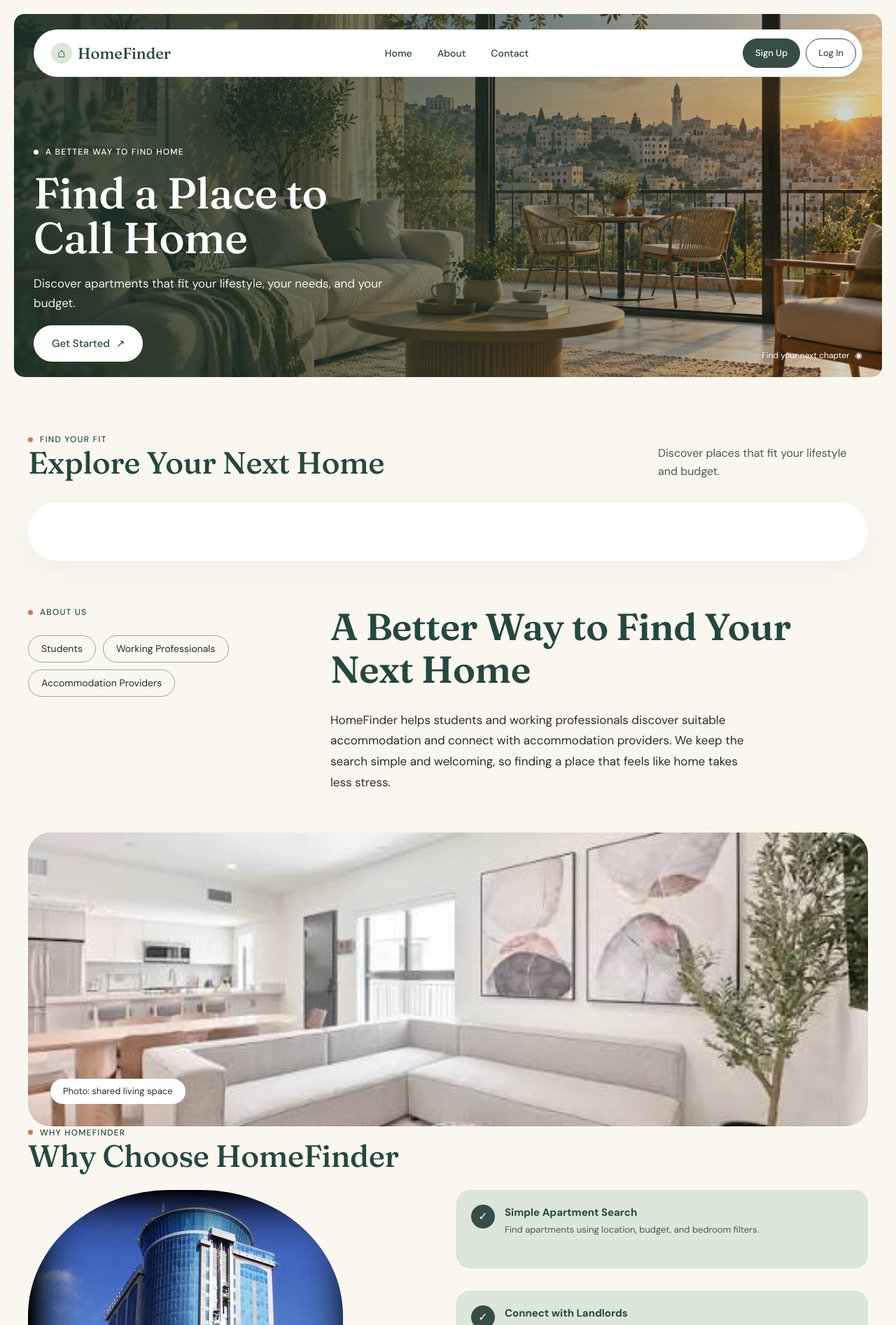
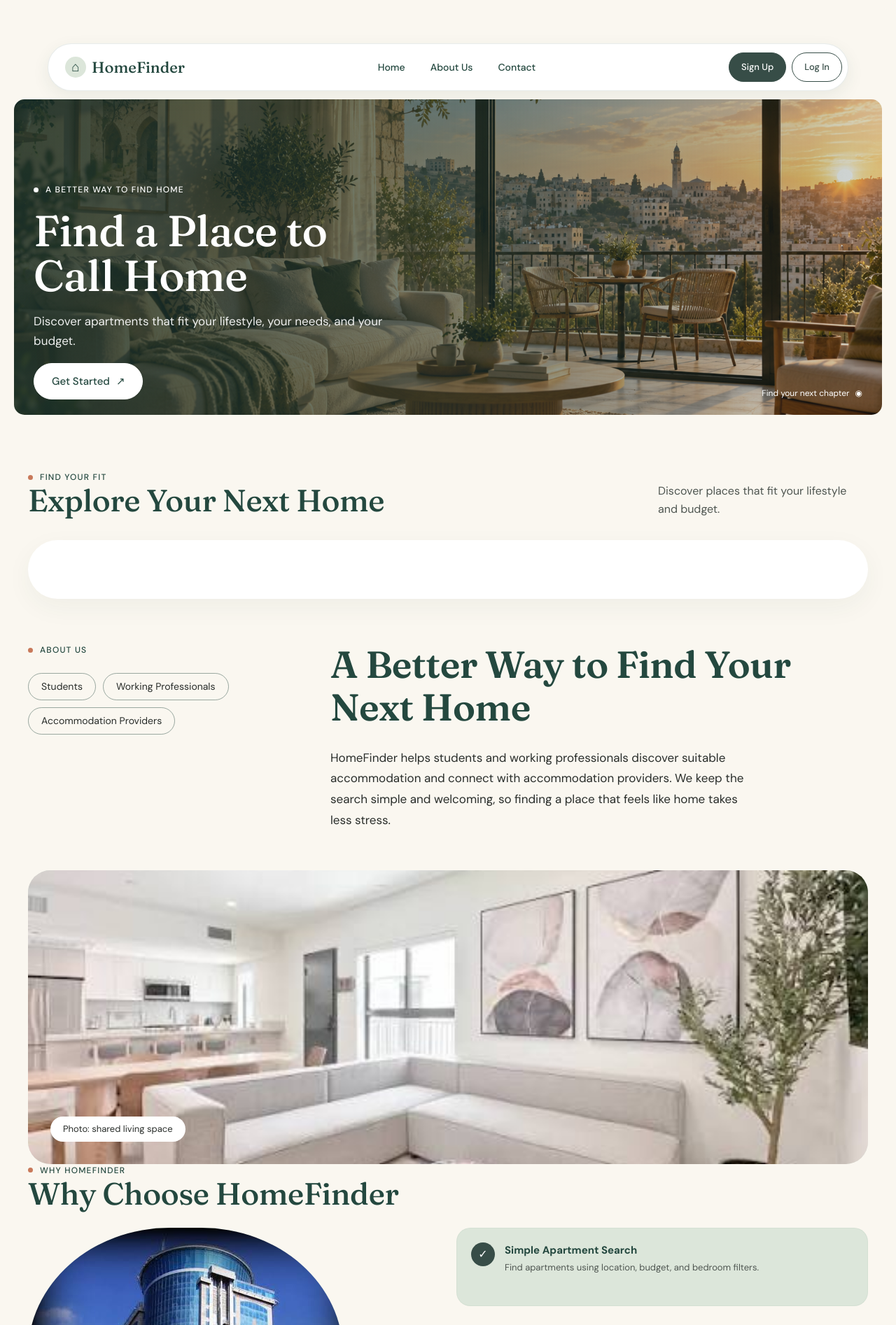
Before and after one commit to Toubassi/rental_website, a Django app: page / in a window 1280 px wide. Shown: the top 1894 px of the page at 70% size. Run offline with Django 5.2, Linux system fonts and the light colour scheme; data that the repository does not hold is empty; some libraries are stand-ins or nearby versions.

Commit message:
Home: use shared sticky nav with user menu

```diff
--- a/rental_site/login/static/css/home.css
+++ b/rental_site/login/static/css/home.css
@@ -77,7 +77,7 @@ select:focus-visible {
   max-width: 1400px;
   margin: 0 auto;
   padding: 8px;
-  overflow: hidden;
+  overflow: clip;
   border-radius: 5px;
   background: var(--cream);
 }
--- a/rental_site/login/templates/home.html
+++ b/rental_site/login/templates/home.html
@@ -16,44 +16,14 @@
     />
     <!-- our custom style -->
     <link href="{% static 'css/home.css' %}" rel="stylesheet" />
+        <link href="{% static 'css/site-nav.css' %}" rel="stylesheet" />
   </head>
   <body>
     <div class="page-frame">
+            {% include "partials/site_nav.html" %}
       <!-- Header and hero -->
       <header class="hero">
-        <nav
-          class="d-flex align-items-center justify-content-between flex-wrap gap-3"
-          aria-label="Main navigation"
-        >
-          <a href="{% url 'index' %}" class="brand">
-            <span class="brand-icon" aria-hidden="true">⌂</span>
-            HomeFinder
-          </a>
 
-          <div class="navigation-links">
-            <a href="/">Home</a>
-            <a href="/about/">About</a>
-            <a href="/contact/">Contact</a>
-          </div>
-
-          <div class="d-flex align-items-center gap-2">
-            <!-- When the user is logged in, display their username. Otherwise,
-            show Sign Up and Log In. This helps users recognize their account
-            status and access account options.   -->
-                {% if request.session.username %}
-                            <a href="{% url 'dashboard' %}" class="auth-button auth-button-light">
-                {% if header_avatar_url %}
-                  <img src="{{ header_avatar_url }}" alt="" style="width:28px;height:28px;border-radius:50%;object-fit:cover;vertical-align:middle;margin-right:8px;">
-                {% endif %}
-                {{ request.session.username }}
-              </a>
-              <a href="/logout/" class="auth-button">Sign Out</a>
-            {% else %}
-              <a href="/register/" class="auth-button auth-button-light">Sign Up</a>
-              <a href="/login/" class="auth-button">Log In</a>
-            {% endif %}
-          </div>
-        </nav>
 
         <div class="hero-content">
           <p class="eyebrow">A better way to find home</p>
```
